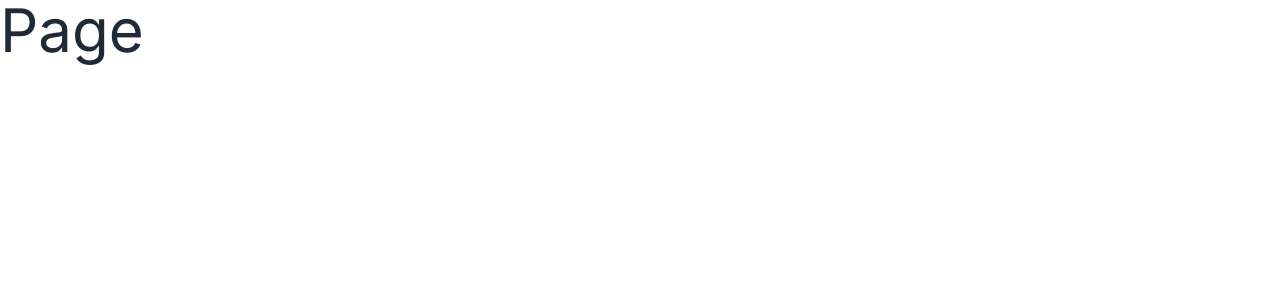
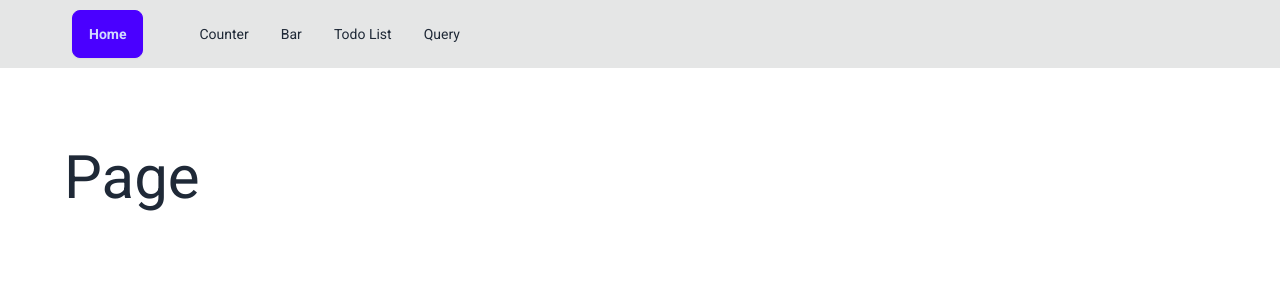
Before and after one commit to Bipin-Kalakheti/Practice_NextJs, a Next.js app in the folder next_app/: page / in a window 1280 px wide. Shown: the top 300 px of the page. Built offline with nearby package versions, Linux system fonts and the light colour scheme.

Commit message:
chore: Update layout and add Navbar component

```diff
--- a/next_app/app/layout.js
+++ b/next_app/app/layout.js
@@ -1,7 +1,8 @@
-import { Inter } from "next/font/google";
+import { Roboto } from "next/font/google";
 import "./globals.css";
+import Navbar from "@/components/Navbar";
 
-const inter = Inter({ subsets: ["latin"] });
+const roboto = Roboto({ weight: ["400", "700"], subsets: ["latin"] });
 
 export const metadata = {
   title: "Create Next App",
@@ -11,7 +12,10 @@ export const metadata = {
 export default function RootLayout({ children }) {
   return (
     <html lang="en">
-      <body className={inter.className}>{children}</body>
+      <body className={roboto.className}>
+        <Navbar />
+        <main className="py-20 max-w-6xl mx-auto">{children}</main>
+      </body>
     </html>
   );
 }
--- /dev/null
+++ b/next_app/components/Navbar.jsx
@@ -0,0 +1,31 @@
+import React from "react";
+import Link from "next/link";
+const Links = [
+  { href: "/counter", text: "Counter" },
+  { href: "/bar", text: "Bar" },
+  { href: "/todo-list", text: "Todo List" },
+  { href: "/query", text: "Query" },
+];
+
+const Navbar = () => {
+  return (
+    <nav className="bg-base-300">
+      <div className="navbar max-w-6xl mx-auto flex-col sm:flex-row">
+        <Link href="/" className="btn btn-primary">
+          Home
+        </Link>
+        <ul className="menu md:ml-8 flex-col sm:flex-row">
+          {Links.map((link) => (
+            <li key={link.href}>
+              <Link href={link.href} className="">
+                {link.text}
+              </Link>
+            </li>
+          ))}
+        </ul>
+      </div>
+    </nav>
+  );
+};
+
+export default Navbar;
```
